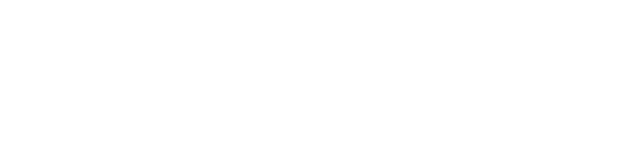
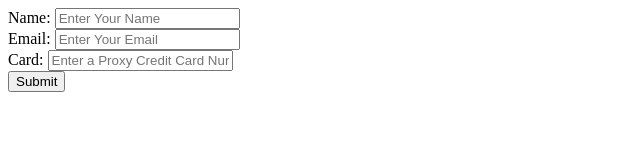
Before and after one commit to LiamDHall/dn-code, a plain HTML site: page index.html in a window 1280 px wide. Shown: the whole page, without its empty margins (0-640 px from the left). Drawn offline with nearby package versions, Linux system fonts and the light colour scheme; files whose address does not match are found by name.

Commit message:
Add form

```diff
--- a/index.html
+++ b/index.html
@@ -19,7 +19,21 @@
   <body>
     <!--Main Page Content-->
     <main>
-
+        <form action="" class="form">
+          <div class="form_container">
+            <label for="name">Name:</label>
+            <input id="name" type="text" placeholder="Enter Your Name" pattern="^[a-zA-Z\s]*$" required/>
+          </div>
+          <div class="form-container">
+            <label for="email">Email:</label>
+            <input id="email" type="email" placeholder="Enter Your Email" required/>
+          </div>
+          <div class="form_container">
+              <label for="card_number">Card:</label>
+              <input id="card_number" type="text" placeholder="Enter a Proxy Credit Card Number" pattern="^[0-9]*$" required/>
+          </div>
+          <input class="submit-btn" type="submit" value="Submit"/>
+        </form>
     </main>
   </body>
 </html>
```
